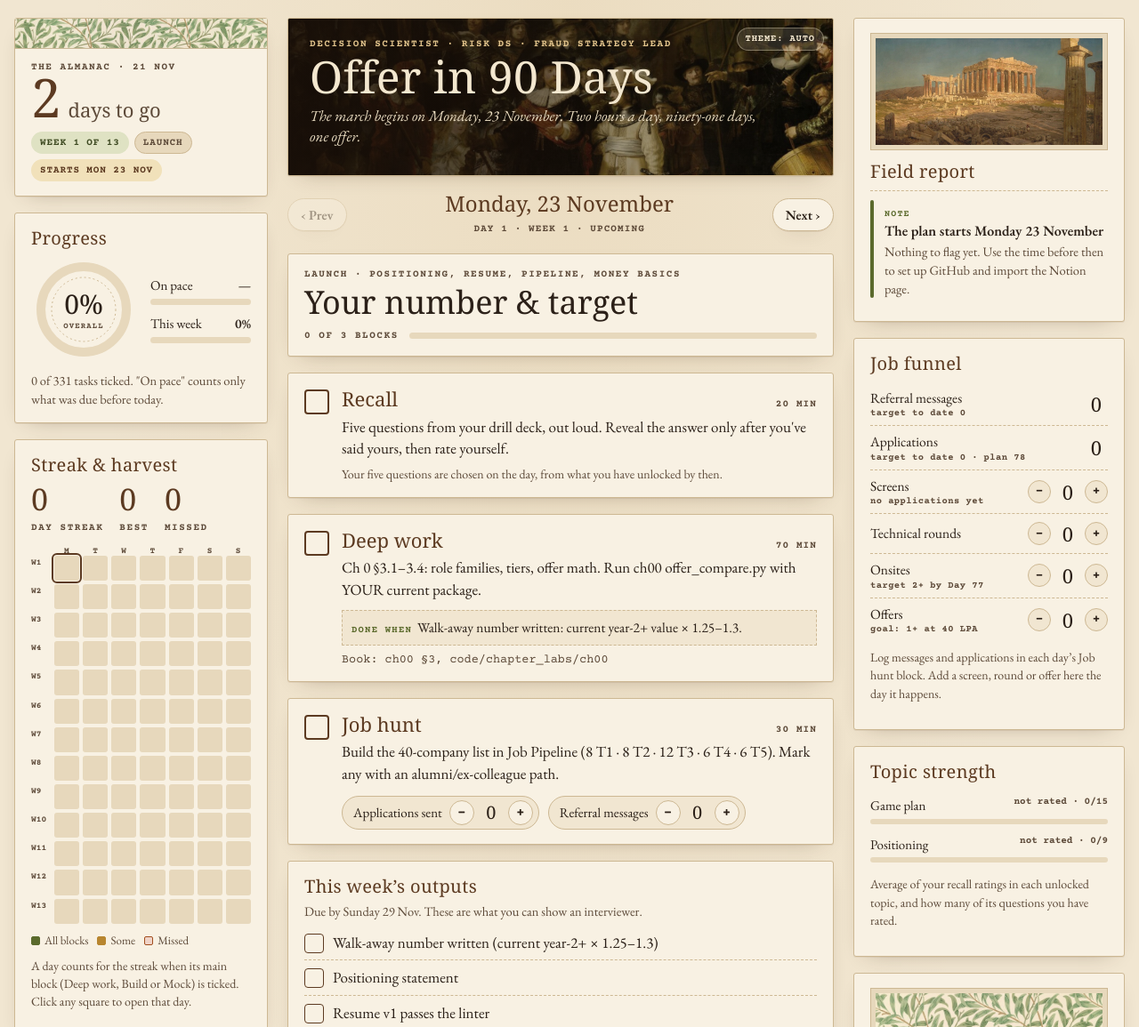
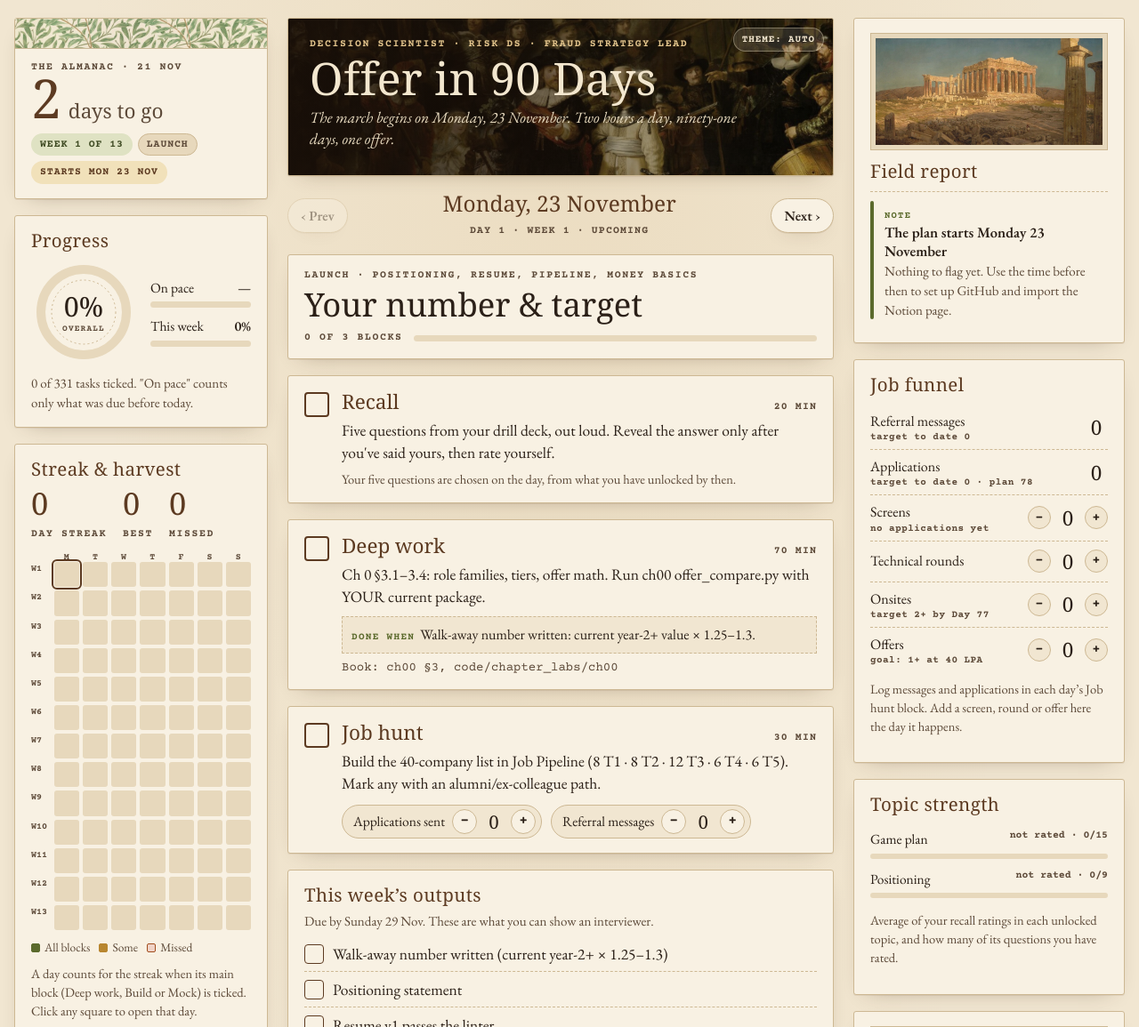
Before and after one commit to irab21/offer90, a plain HTML site: page index.html in a window 1280 px wide. Shown: the top 1155 px of the page at 89% size. Drawn offline with nearby package versions, Linux system fonts and the light colour scheme; a web font is replaced by a local one.

Commit message:
Add files via upload

```diff
--- a/index.html
+++ b/index.html
@@ -34,7 +34,7 @@
 
 *{box-sizing:border-box}
 html,body{margin:0}
-body{background:var(--parchment); color:var(--ink); font:400 17px/1.45 var(--body); -webkit-font-smoothing:antialiased;
+body{background:var(--parchment); color:var(--ink); font:400 17.5px/1.45 var(--body); -webkit-font-smoothing:antialiased;
   padding-block:20px 28px; padding-left:max(16px, env(safe-area-inset-left,0px)); padding-right:max(16px, env(safe-area-inset-right,0px));
   background-image:radial-gradient(ellipse at top, rgba(184,134,47,.10), transparent 60%);}
 button,input,textarea{font:inherit;color:inherit}
@@ -58,17 +58,17 @@ img{max-width:100%; display:block}
 
 /* Cards */
 .card{background:var(--card); border:1px solid var(--rule); border-radius:3px; box-shadow:var(--shadow); padding:16px 18px; position:relative; min-width:0}
-.card h3{font:400 20px/1.15 var(--caps); letter-spacing:.02em; margin:0 0 10px; color:var(--walnut); text-wrap:balance}
-.eyebrow{font:700 11px/1.2 var(--mono); letter-spacing:.14em; text-transform:uppercase; color:var(--ink-2)}
+.card h3{font:400 20.5px/1.15 var(--caps); letter-spacing:.02em; margin:0 0 10px; color:var(--walnut); text-wrap:balance}
+.eyebrow{font:700 11.5px/1.2 var(--mono); letter-spacing:.14em; text-transform:uppercase; color:var(--ink-2)}
 .muted{color:var(--ink-2)}
-.small{font-size:14.5px}
+.small{font-size:15px}
 .rule{height:1px; background:var(--rule); border:0; margin:12px 0}
-.ornament{display:flex; align-items:center; gap:10px; color:var(--ochre); font:400 14px var(--display)}
+.ornament{display:flex; align-items:center; gap:10px; color:var(--ochre); font:400 14.5px var(--display)}
 .ornament::before,.ornament::after{content:""; flex:1; height:1px; background:currentColor; opacity:.5}
 
 .frame{border:1px solid var(--rule); padding:5px; background:var(--parchment-2)}
 .frame img{width:100%; object-fit:cover; filter:saturate(.92) sepia(.08)}
-.credit{font:italic 400 12.5px/1.3 var(--body); color:var(--ink-2); margin-top:6px}
+.credit{font:italic 400 13px/1.3 var(--body); color:var(--ink-2); margin-top:6px}
 
 /* Willow band */
 .willow{height:34px; margin:-16px -18px 14px; background:url("morris-willow.jpg") center/220px repeat; border-bottom:1px solid var(--rule); filter:saturate(.9)}
@@ -76,10 +76,10 @@ img{max-width:100%; display:block}
 @media (prefers-color-scheme: dark){ :root:not([data-theme="light"]) .willow{filter:saturate(.7) brightness(.55)} }
 
 /* Crest */
-.crest .day-big{font:400 60px/0.9 var(--display); color:var(--walnut); display:flex; align-items:baseline; gap:8px}
-.crest .day-big small{font:400 22px var(--display); color:var(--ink-2)}
+.crest .day-big{font:400 60.5px/0.9 var(--display); color:var(--walnut); display:flex; align-items:baseline; gap:8px}
+.crest .day-big small{font:400 22.5px var(--display); color:var(--ink-2)}
 .crest .meta{display:flex; flex-wrap:wrap; gap:6px; margin-top:10px}
-.pill{display:inline-flex; align-items:center; gap:6px; font:700 11px/1 var(--mono); letter-spacing:.08em; text-transform:uppercase; padding:6px 9px; border-radius:999px; border:1px solid var(--rule); background:var(--parchment-2); color:var(--ink-2)}
+.pill{display:inline-flex; align-items:center; gap:6px; font:700 11.5px/1 var(--mono); letter-spacing:.08em; text-transform:uppercase; padding:6px 9px; border-radius:999px; border:1px solid var(--rule); background:var(--parchment-2); color:var(--ink-2)}
 .pill.olive{background:var(--good-soft); color:var(--moss); border-color:transparent}
 .pill.rust{background:var(--alert-soft); color:var(--alert); border-color:transparent}
 .pill.ochre{background:var(--warn-soft); color:var(--walnut); border-color:transparent}
@@ -87,20 +87,20 @@ img{max-width:100%; display:block}
 /* Ring */
 .ring-wrap{display:flex; align-items:center; gap:16px}
 .ring{width:118px; height:118px; flex:none}
-.ring .num{font:400 30px var(--display); fill:var(--ink)}
-.ring .lbl{font:700 9px var(--mono); letter-spacing:.12em; fill:var(--ink-2)}
+.ring .num{font:400 30.5px var(--display); fill:var(--ink)}
+.ring .lbl{font:700 9.5px var(--mono); letter-spacing:.12em; fill:var(--ink-2)}
 .bars{display:flex; flex-direction:column; gap:10px; flex:1; min-width:0}
-.bar-row .top{display:flex; justify-content:space-between; gap:8px; font-size:15px}
+.bar-row .top{display:flex; justify-content:space-between; gap:8px; font-size:15.5px}
 .bar{height:7px; background:var(--parchment-2); border-radius:6px; overflow:hidden; margin-top:4px}
 .bar > i{display:block; height:100%; background:var(--olive); border-radius:6px}
 .bar.ochre > i{background:var(--ochre)} .bar.rust > i{background:var(--rust)}
 
 /* Streak + harvest grid */
 .streak-nums{display:flex; gap:18px; margin-bottom:12px}
-.streak-nums b{display:block; font:400 34px/1 var(--display); color:var(--walnut)}
+.streak-nums b{display:block; font:400 34.5px/1 var(--display); color:var(--walnut)}
 .grid-head,.harvest{display:grid; grid-template-columns:22px repeat(7, minmax(0,1fr)); gap:4px}
-.grid-head span{font:700 9.5px var(--mono); color:var(--ink-2); text-align:center; letter-spacing:.05em}
-.harvest .wk{font:700 9.5px/16px var(--mono); color:var(--ink-2)}
+.grid-head span{font:700 10px var(--mono); color:var(--ink-2); text-align:center; letter-spacing:.05em}
+.harvest .wk{font:700 10px/16px var(--mono); color:var(--ink-2)}
 .cell{aspect-ratio:1; max-width:100%; border-radius:3px; border:1px solid var(--rule); background:transparent; padding:0}
 .cell.done{background:var(--olive); border-color:var(--olive)}
 .cell.partial{background:var(--ochre); border-color:var(--ochre)}
@@ -108,19 +108,19 @@ img{max-width:100%; display:block}
 .cell.today{box-shadow:0 0 0 2px var(--parchment), 0 0 0 3.5px var(--rust)}
 .cell.sel{outline:2px solid var(--walnut); outline-offset:1px}
 .cell.future{background:var(--parchment-2); border-color:transparent}
-.legend{display:flex; flex-wrap:wrap; gap:10px; margin-top:10px; font-size:13px; color:var(--ink-2)}
+.legend{display:flex; flex-wrap:wrap; gap:10px; margin-top:10px; font-size:13.5px; color:var(--ink-2)}
 .legend i{display:inline-block; width:10px; height:10px; border-radius:2px; margin-right:5px; vertical-align:-1px; border:1px solid var(--rule)}
 
 /* Quote */
-.quote blockquote{margin:12px 0 4px; font:italic 400 21px/1.3 var(--display); color:var(--ink); text-wrap:balance}
-.quote cite{font:700 11px var(--mono); letter-spacing:.1em; text-transform:uppercase; color:var(--rust); font-style:normal}
+.quote blockquote{margin:12px 0 4px; font:italic 400 21.5px/1.3 var(--display); color:var(--ink); text-wrap:balance}
+.quote cite{font:700 11.5px var(--mono); letter-spacing:.1em; text-transform:uppercase; color:var(--rust); font-style:normal}
 .quote .row{display:flex; justify-content:space-between; align-items:center; margin-top:10px}
-.linkish{background:none; border:0; padding:4px 0; color:var(--rust); font:600 14.5px var(--body); text-decoration:underline; text-underline-offset:3px}
+.linkish{background:none; border:0; padding:4px 0; color:var(--rust); font:600 15px var(--body); text-decoration:underline; text-underline-offset:3px}
 
 /* Phases */
-.phase{display:grid; grid-template-columns:1fr auto; gap:2px 10px; padding:7px 0; border-top:1px dashed var(--rule); font-size:15px}
+.phase{display:grid; grid-template-columns:1fr auto; gap:2px 10px; padding:7px 0; border-top:1px dashed var(--rule); font-size:15.5px}
 .phase:first-of-type{border-top:0}
-.phase .wks{font:700 10.5px var(--mono); color:var(--ink-2); letter-spacing:.06em}
+.phase .wks{font:700 11px var(--mono); color:var(--ink-2); letter-spacing:.06em}
 .phase .bar{grid-column:1 / -1; height:5px; margin-top:2px}
 .phase.now b{color:var(--rust)}
 
@@ -129,28 +129,28 @@ img{max-width:100%; display:block}
 .banner img{position:absolute; inset:0; width:100%; height:100%; object-fit:cover; object-position:50% 58%; filter:sepia(.15) saturate(.95)}
 .banner::after{content:""; position:absolute; inset:0; background:linear-gradient(90deg, rgba(25,15,8,.88) 0%, rgba(25,15,8,.55) 48%, rgba(25,15,8,.05) 100%)}
 .banner .txt{position:relative; z-index:1; padding:22px 24px; color:#F3E7CF; max-width:560px}
-.banner h1{font:400 clamp(34px,4.2vw,50px)/0.98 var(--display); margin:6px 0 8px; letter-spacing:.005em; text-wrap:balance}
+.banner h1{font:400 clamp(34.5px,4.2vw,50.5px)/0.98 var(--display); margin:6px 0 8px; letter-spacing:.005em; text-wrap:balance}
 .banner .eyebrow{color:#E2C48C}
-.banner p{margin:0; font:italic 400 17px/1.35 var(--body); color:#E9DCC1}
+.banner p{margin:0; font:italic 400 17.5px/1.35 var(--body); color:#E9DCC1}
 .tools{position:absolute; top:10px; right:10px; z-index:2; display:flex; gap:6px}
-.tools button{background:rgba(243,231,207,.14); border:1px solid rgba(243,231,207,.35); color:#F3E7CF; font:700 10.5px var(--mono); letter-spacing:.08em; text-transform:uppercase; padding:6px 9px; border-radius:999px}
+.tools button{background:rgba(243,231,207,.14); border:1px solid rgba(243,231,207,.35); color:#F3E7CF; font:700 11px var(--mono); letter-spacing:.08em; text-transform:uppercase; padding:6px 9px; border-radius:999px}
 
 /* Day navigation */
 .daynav{display:flex; align-items:center; gap:10px; flex-wrap:wrap}
 .daynav .when{flex:1; min-width:200px; text-align:center}
-.daynav .when b{display:block; font:400 24px/1.1 var(--display); color:var(--walnut)}
-.daynav .when span{font:700 11px var(--mono); letter-spacing:.1em; text-transform:uppercase; color:var(--ink-2)}
-.btn{border:1px solid var(--rule); background:var(--card); border-radius:999px; padding:8px 14px; font:600 15px var(--body); color:var(--ink); box-shadow:var(--shadow)}
+.daynav .when b{display:block; font:400 24.5px/1.1 var(--display); color:var(--walnut)}
+.daynav .when span{font:700 11.5px var(--mono); letter-spacing:.1em; text-transform:uppercase; color:var(--ink-2)}
+.btn{border:1px solid var(--rule); background:var(--card); border-radius:999px; padding:8px 14px; font:600 15.5px var(--body); color:var(--ink); box-shadow:var(--shadow)}
 .btn:hover{border-color:var(--walnut)}
 .btn.primary{background:var(--walnut); color:var(--parchment); border-color:var(--walnut)}
 .btn[disabled]{opacity:.4; cursor:default}
 
 /* Today header */
-.today-head h2{font:400 clamp(28px,3vw,36px)/1.05 var(--display); margin:6px 0 4px; color:var(--ink); text-wrap:balance}
+.today-head h2{font:400 clamp(28.5px,3vw,36.5px)/1.05 var(--display); margin:6px 0 4px; color:var(--ink); text-wrap:balance}
 .today-head .sub{color:var(--ink-2); font-style:italic}
 .dayprog{display:flex; align-items:center; gap:12px; margin-top:12px}
 .dayprog .bar{flex:1; margin:0}
-.ribbon{margin-top:12px; padding:10px 12px; border-left:4px solid var(--rust); background:var(--alert-soft); color:var(--ink); font-size:15.5px}
+.ribbon{margin-top:12px; padding:10px 12px; border-left:4px solid var(--rust); background:var(--alert-soft); color:var(--ink); font-size:16px}
 
 /* Blocks */
 .block{display:grid; grid-template-columns:auto minmax(0,1fr); gap:4px 14px; padding:16px 18px}
@@ -162,24 +162,24 @@ img{max-width:100%; display:block}
 .tick.sm{width:22px; height:22px; border-width:1.5px}
 .tick.sm::after{width:9px; height:5px; border-width:0 0 2.5px 2.5px}
 .block .head{display:flex; align-items:baseline; justify-content:space-between; gap:10px; flex-wrap:wrap}
-.block .head label{font:400 22px/1.15 var(--caps); color:var(--walnut); cursor:pointer}
-.block .mins{font:700 11px var(--mono); letter-spacing:.1em; color:var(--ink-2); text-transform:uppercase}
+.block .head label{font:400 22.5px/1.15 var(--caps); color:var(--walnut); cursor:pointer}
+.block .mins{font:700 11.5px var(--mono); letter-spacing:.1em; color:var(--ink-2); text-transform:uppercase}
 .block .body{grid-column:2; min-width:0}
 .block p{margin:6px 0 0}
-.doneline{margin-top:10px; font-size:15.5px; padding:8px 10px; border:1px dashed var(--rule); background:var(--parchment)}
-.doneline b{font:700 10.5px var(--mono); letter-spacing:.12em; text-transform:uppercase; color:var(--olive); margin-right:6px}
-.refs{font:400 13.5px var(--mono); color:var(--ink-2); margin-top:8px; overflow-wrap:anywhere}
+.doneline{margin-top:10px; font-size:16px; padding:8px 10px; border:1px dashed var(--rule); background:var(--parchment)}
+.doneline b{font:700 11px var(--mono); letter-spacing:.12em; text-transform:uppercase; color:var(--olive); margin-right:6px}
+.refs{font:400 14px var(--mono); color:var(--ink-2); margin-top:8px; overflow-wrap:anywhere}
 
 /* Drill */
 .drill{margin-top:10px; display:flex; flex-direction:column; gap:8px}
 .q{border:1px solid var(--rule); background:var(--parchment); padding:10px 12px; border-radius:3px}
 .q .qtop{display:flex; gap:8px; justify-content:space-between; align-items:flex-start}
-.q .qtext{font-size:16.5px; line-height:1.35}
-.q .tag{font:700 10px var(--mono); letter-spacing:.08em; text-transform:uppercase; color:var(--ink-2); white-space:nowrap}
-.q .ans{margin-top:8px; padding:8px 10px; background:var(--card); border-left:3px solid var(--olive); font-size:15.5px}
+.q .qtext{font-size:17px; line-height:1.35}
+.q .tag{font:700 10.5px var(--mono); letter-spacing:.08em; text-transform:uppercase; color:var(--ink-2); white-space:nowrap}
+.q .ans{margin-top:8px; padding:8px 10px; background:var(--card); border-left:3px solid var(--olive); font-size:16px}
 .q .qrow{display:flex; flex-wrap:wrap; align-items:center; justify-content:space-between; gap:8px; margin-top:8px}
 .seg{display:inline-flex; border:1px solid var(--rule); border-radius:999px; overflow:hidden; background:var(--card)}
-.seg button{border:0; background:transparent; padding:5px 10px; font:700 12px var(--mono); color:var(--ink-2); border-left:1px solid var(--rule); min-width:34px}
+.seg button{border:0; background:transparent; padding:5px 10px; font:700 12.5px var(--mono); color:var(--ink-2); border-left:1px solid var(--rule); min-width:34px}
 .seg button:first-child{border-left:0}
 .seg button[aria-pressed="true"]{background:var(--walnut); color:var(--parchment)}
 .q.rated{border-color:var(--olive)}
@@ -187,10 +187,10 @@ img{max-width:100%; display:block}
 /* Steppers */
 .steppers{display:flex; flex-wrap:wrap; gap:10px; margin-top:12px}
 .stepper{display:flex; align-items:center; gap:8px; border:1px solid var(--rule); border-radius:999px; padding:4px 6px 4px 12px; background:var(--parchment)}
-.stepper span{font-size:15px}
-.stepper button{width:28px; height:28px; border-radius:50%; border:1px solid var(--rule); background:var(--card); font:700 16px/1 var(--mono); padding:0}
-.stepper b{font:400 20px var(--display); min-width:22px; text-align:center}
-.stepper em{font:700 10.5px var(--mono); color:var(--ink-2); font-style:normal}
+.stepper span{font-size:15.5px}
+.stepper button{width:28px; height:28px; border-radius:50%; border:1px solid var(--rule); background:var(--card); font:700 16.5px/1 var(--mono); padding:0}
+.stepper b{font:400 20.5px var(--display); min-width:22px; text-align:center}
+.stepper em{font:700 11px var(--mono); color:var(--ink-2); font-style:normal}
 
 /* Checklists */
 .check{display:flex; gap:10px; align-items:flex-start; padding:7px 0; border-top:1px dashed var(--rule)}
@@ -200,18 +200,18 @@ img{max-width:100%; display:block}
 
 /* Check-in */
 .energy{display:flex; gap:6px; flex-wrap:wrap; margin:8px 0 12px}
-.energy button{border:1px solid var(--rule); background:var(--parchment); border-radius:3px; padding:6px 10px; font:600 14.5px var(--body); color:var(--ink)}
+.energy button{border:1px solid var(--rule); background:var(--parchment); border-radius:3px; padding:6px 10px; font:600 15px var(--body); color:var(--ink)}
 .energy button[aria-pressed="true"]{background:var(--olive); color:var(--parchment); border-color:var(--olive)}
-textarea{width:100%; min-height:70px; resize:vertical; border:1px solid var(--rule); background:var(--parchment); border-radius:3px; padding:10px 12px; font-size:16px; line-height:1.4}
+textarea{width:100%; min-height:70px; resize:vertical; border:1px solid var(--rule); background:var(--parchment); border-radius:3px; padding:10px 12px; font-size:16.5px; line-height:1.4}
 
 /* Hiccups */
 .flag{display:grid; grid-template-columns:4px minmax(0,1fr); gap:0 12px; padding:10px 0; border-top:1px dashed var(--rule)}
 .flag:first-of-type{border-top:0; padding-top:2px}
 .flag .stripe{border-radius:2px; background:var(--ochre)}
 .flag.alert .stripe{background:var(--alert)} .flag.info .stripe{background:var(--olive)}
-.flag b{display:block; font-weight:600; font-size:16px; line-height:1.25}
-.flag .d{font-size:14.5px; color:var(--ink-2); margin-top:2px}
-.sev{font:700 10px var(--mono); letter-spacing:.12em; text-transform:uppercase; color:var(--ochre)}
+.flag b{display:block; font-weight:600; font-size:16.5px; line-height:1.25}
+.flag .d{font-size:15px; color:var(--ink-2); margin-top:2px}
+.sev{font:700 10.5px var(--mono); letter-spacing:.12em; text-transform:uppercase; color:var(--ochre)}
 .flag.alert .sev{color:var(--alert)} .flag.info .sev{color:var(--olive)}
 .clear{display:flex; gap:12px; align-items:center; padding:6px 0}
 .clear svg{flex:none}
@@ -219,28 +219,28 @@ textarea{width:100%; min-height:70px; resize:vertical; border:1px solid var(--ru
 /* Funnel */
 .frow{display:grid; grid-template-columns:minmax(0,1fr) auto; gap:4px 10px; align-items:center; padding:7px 0; border-top:1px dashed var(--rule)}
 .frow:first-of-type{border-top:0}
-.frow .nm{font-size:15.5px}
-.frow .nm em{display:block; font:700 10.5px var(--mono); font-style:normal; color:var(--ink-2); letter-spacing:.04em}
+.frow .nm{font-size:16px}
+.frow .nm em{display:block; font:700 11px var(--mono); font-style:normal; color:var(--ink-2); letter-spacing:.04em}
 .mini{display:flex; align-items:center; gap:6px}
-.mini button{width:26px; height:26px; border-radius:50%; border:1px solid var(--rule); background:var(--parchment); font:700 15px/1 var(--mono); padding:0}
-.mini b{font:400 22px var(--display); min-width:26px; text-align:center}
+.mini button{width:26px; height:26px; border-radius:50%; border:1px solid var(--rule); background:var(--parchment); font:700 15.5px/1 var(--mono); padding:0}
+.mini b{font:400 22.5px var(--display); min-width:26px; text-align:center}
 
 /* Topics */
-.topic{display:grid; grid-template-columns:minmax(0,1fr) auto; gap:2px 8px; padding:6px 0; font-size:15px}
+.topic{display:grid; grid-template-columns:minmax(0,1fr) auto; gap:2px 8px; padding:6px 0; font-size:15.5px}
 .topic .bar{grid-column:1 / -1; margin-top:2px; height:6px}
-.topic span:last-of-type{font:700 11px var(--mono); color:var(--ink-2)}
+.topic span:last-of-type{font:700 11.5px var(--mono); color:var(--ink-2)}
 
 /* Backup */
-.backup textarea{min-height:64px; font:400 12px/1.35 var(--mono)}
+.backup textarea{min-height:64px; font:400 12.5px/1.35 var(--mono)}
 .backup .row{display:flex; flex-wrap:wrap; gap:8px; margin-top:8px}
-.confirm{margin-top:10px; padding:10px; border:1px solid var(--rust); background:var(--alert-soft); font-size:15px}
-.note{font-size:14px; color:var(--ink-2); margin-top:8px}
-.saved{display:flex; align-items:center; gap:8px; font:700 10.5px var(--mono); letter-spacing:.08em; text-transform:uppercase; color:var(--olive)}
+.confirm{margin-top:10px; padding:10px; border:1px solid var(--rust); background:var(--alert-soft); font-size:15.5px}
+.note{font-size:14.5px; color:var(--ink-2); margin-top:8px}
+.saved{display:flex; align-items:center; gap:8px; font:700 11px var(--mono); letter-spacing:.08em; text-transform:uppercase; color:var(--olive)}
 .saved.bad{color:var(--alert)}
 .saved i{width:7px; height:7px; border-radius:50%; background:currentColor}
 
-footer.credits{max-width:1480px; margin:22px auto 0; font:italic 13px/1.4 var(--body); color:var(--ink-2); text-align:center}
-@media (max-width:720px){ .banner .txt{padding-top:50px} .banner h1{font-size:36px} }
+footer.credits{max-width:1480px; margin:22px auto 0; font:italic 13.5px/1.4 var(--body); color:var(--ink-2); text-align:center}
+@media (max-width:720px){ .banner .txt{padding-top:50px} .banner h1{font-size:36.5px} }
 @media (prefers-reduced-motion: no-preference){ .bar > i{transition:width .5s ease} .tick{transition:background .15s} }
 </style>
 </head>
@@ -250,7 +250,7 @@ footer.credits{max-width:1480px; margin:22px auto 0; font:italic 13px/1.4 var(--
   <main class="center" id="center"></main>
   <aside class="rail right" id="right"></aside>
 </div>
-<footer class="credits" id="credits">Art: Rembrandt, <i>The Night Watch</i>, 1642 (Rijksmuseum) · Abraham Mignon, <i>Still Life with Flowers and a Watch</i> (Rijksmuseum) · Frederic Edwin Church, <i>The Parthenon</i>, 1871 (The Met) · William Morris, <i>Willow</i> pattern. Public-domain works.</footer>
+<footer class="credits" id="credits">Art: Rembrandt, <i>The Night Watch</i>, 1642 (Rijksmuseum) · Abraham Mignon, <i>Still Life with Flowers and a Watch</i> (Rijksmuseum) · Frederic Edwin Church, <i>The Parthenon</i>, 1871 (The Met) · William Morris, <i>Willow</i> pattern · Vincent van Gogh, <i>Oleanders</i>, 1888 (The Met). Public-domain works.</footer>
 <script src="data.js"></script>
 <script>
 (function(){
@@ -501,7 +501,7 @@ function renderLeft(st){
 }
 function quoteCard(side,img,alt,hgt,pos){
   var base = Math.max(0,todayIdx);
-  var q=QUOTES[((base*2+side+quoteShift*2)%QUOTES.length+QUOTES.length)%QUOTES.length];
+  var q=QUOTES[((base*3+side+quoteShift*3)%QUOTES.length+QUOTES.length)%QUOTES.length];
   return '<section class="card quote"><div class="frame"><img src="'+img+'" alt="'+esc(alt)+'" style="height:'+hgt+'px;object-position:'+pos+'" loading="lazy"></div>'+
     '<blockquote>“'+esc(q[0])+'”</blockquote><div class="row"><cite>'+esc(q[1])+'</cite><button class="linkish" data-act="quote">Another</button></div></section>';
 }
@@ -601,6 +601,7 @@ function renderRight(st){
      '<div class="row"><button class="btn" data-act="copy">Copy backup code</button><button class="btn" data-act="restore">Restore</button></div>'+
      (backupMsg?'<p class="note" role="status">'+esc(backupMsg)+'</p>':'')+
      (confirmRestore?'<div class="confirm">Replace all current progress with this backup? <div class="row"><button class="btn primary" data-act="restore-yes">Replace</button><button class="btn" data-act="restore-no">Cancel</button></div></div>':'')+'</section>';
+  h+=quoteCard(2,"van-gogh-oleanders.jpg","Vincent van Gogh, Oleanders",230,"50% 35%");
   return h;
 }
 
```
